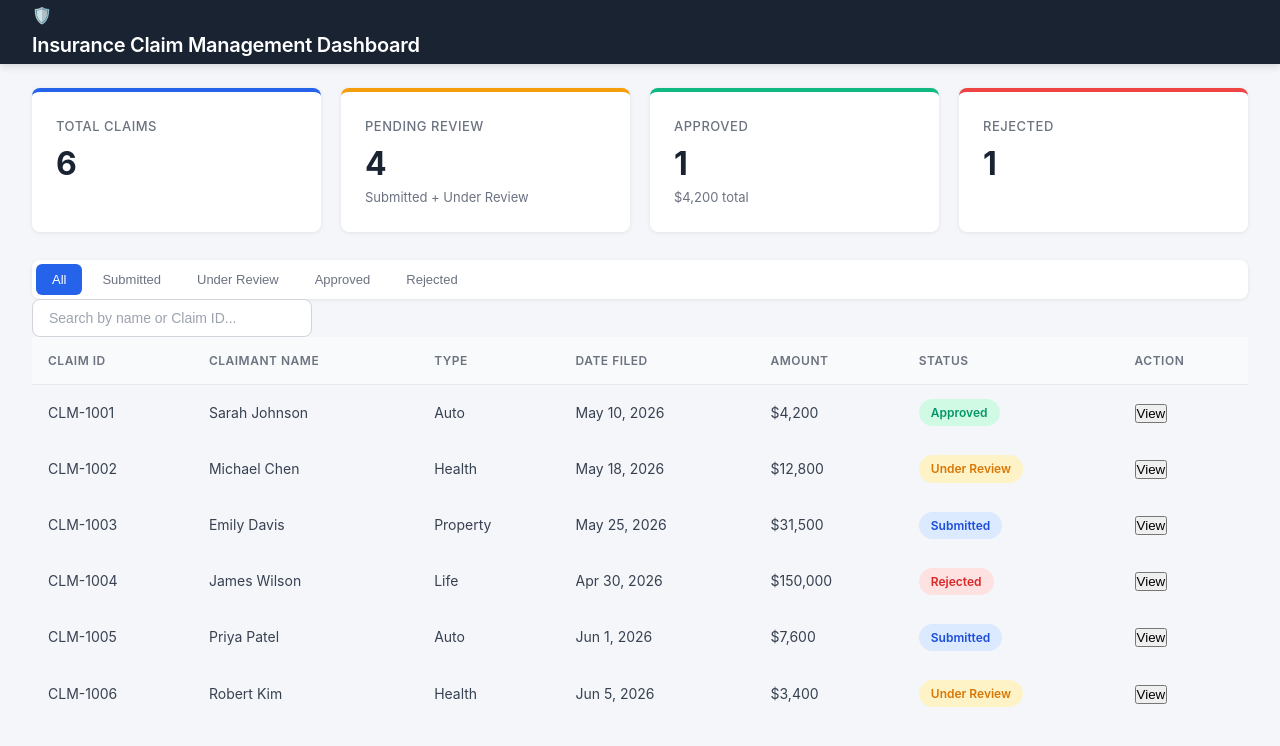
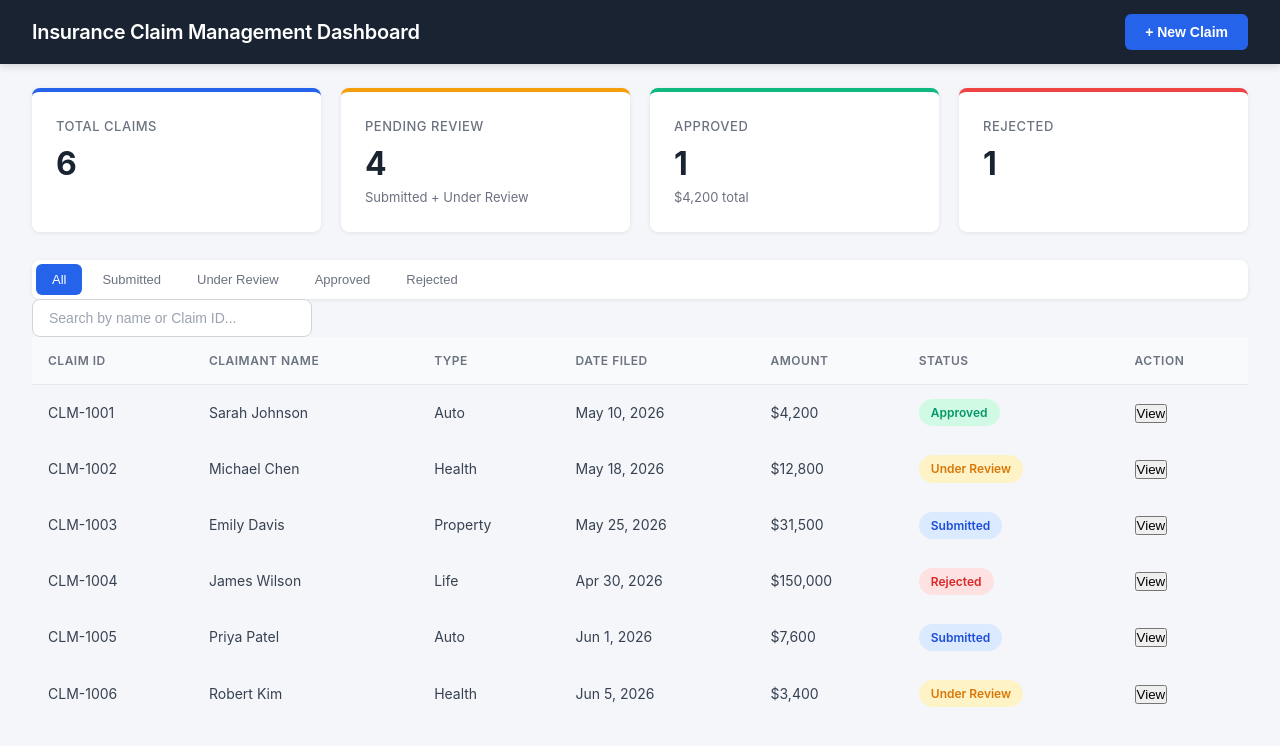
Before and after one commit to dinuntp/Agentic_AI_Squad, a React (Vite) app in the folder insurance-claims/: page / in a window 1280 px wide. Shown: the top 746 px of the page. Built offline with nearby package versions, Linux system fonts and the light colour scheme.

Commit message:
feat(US-3031001): add insurance-claims/src/components/Header.jsx

```diff
--- a/insurance-claims/src/components/Header.jsx
+++ b/insurance-claims/src/components/Header.jsx
@@ -1,21 +1,16 @@
 import React from 'react';
 
-export default function Header({ onNewClaim, showNewClaim }) {
+export default function Header({ onNewClaim }) {
   return (
     <header className="header" data-testid="header">
-      <div className="header__logo">
-        <span className="header__logo-icon">🛡️</span>
       <h1 className="header__title">Insurance Claim Management Dashboard</h1>
-      </div>
-      {showNewClaim && (
       <button
-          className="btn btn--primary"
+        className="header__btn"
         onClick={onNewClaim}
         data-testid="new-claim-btn"
       >
         + New Claim
       </button>
-      )}
     </header>
   );
 }
```
Lines whose indentation alone changed are shown as unchanged.
